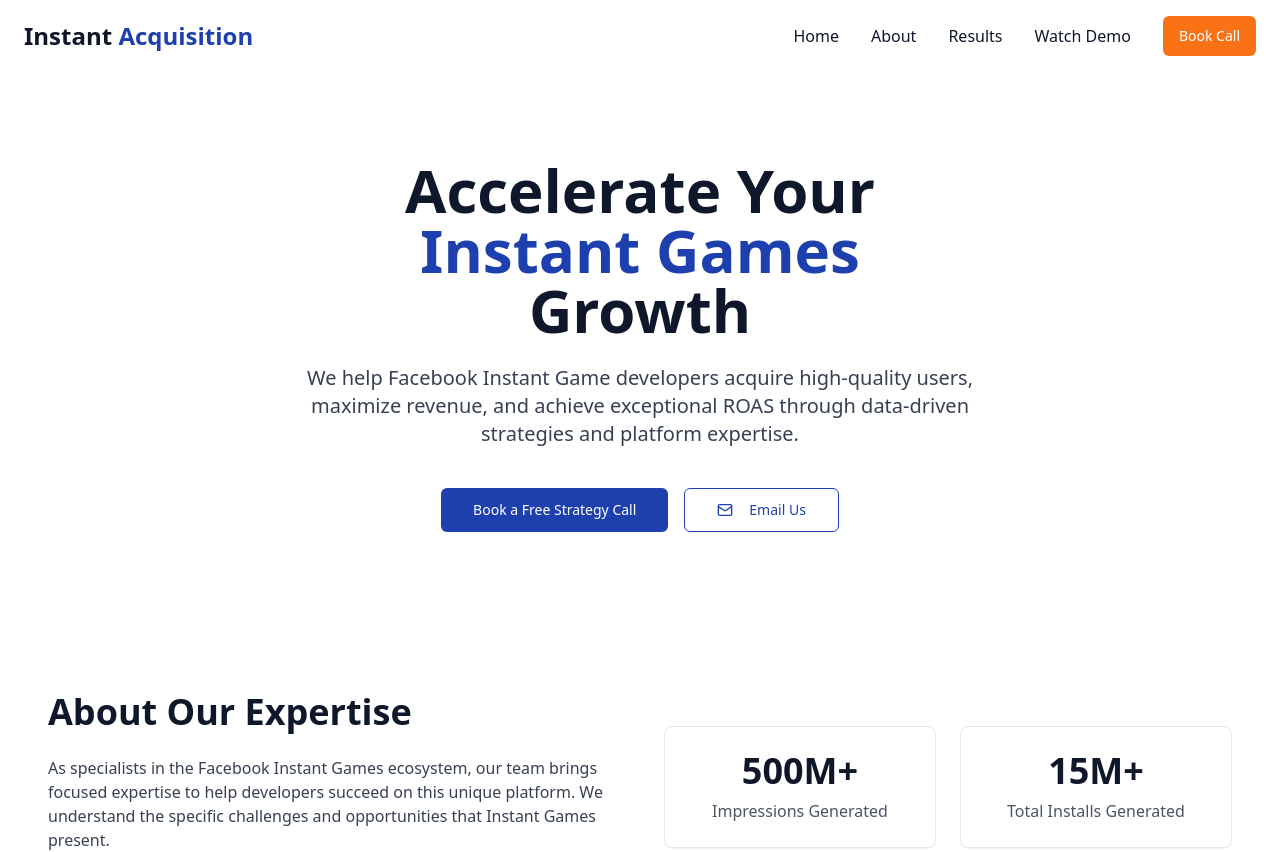
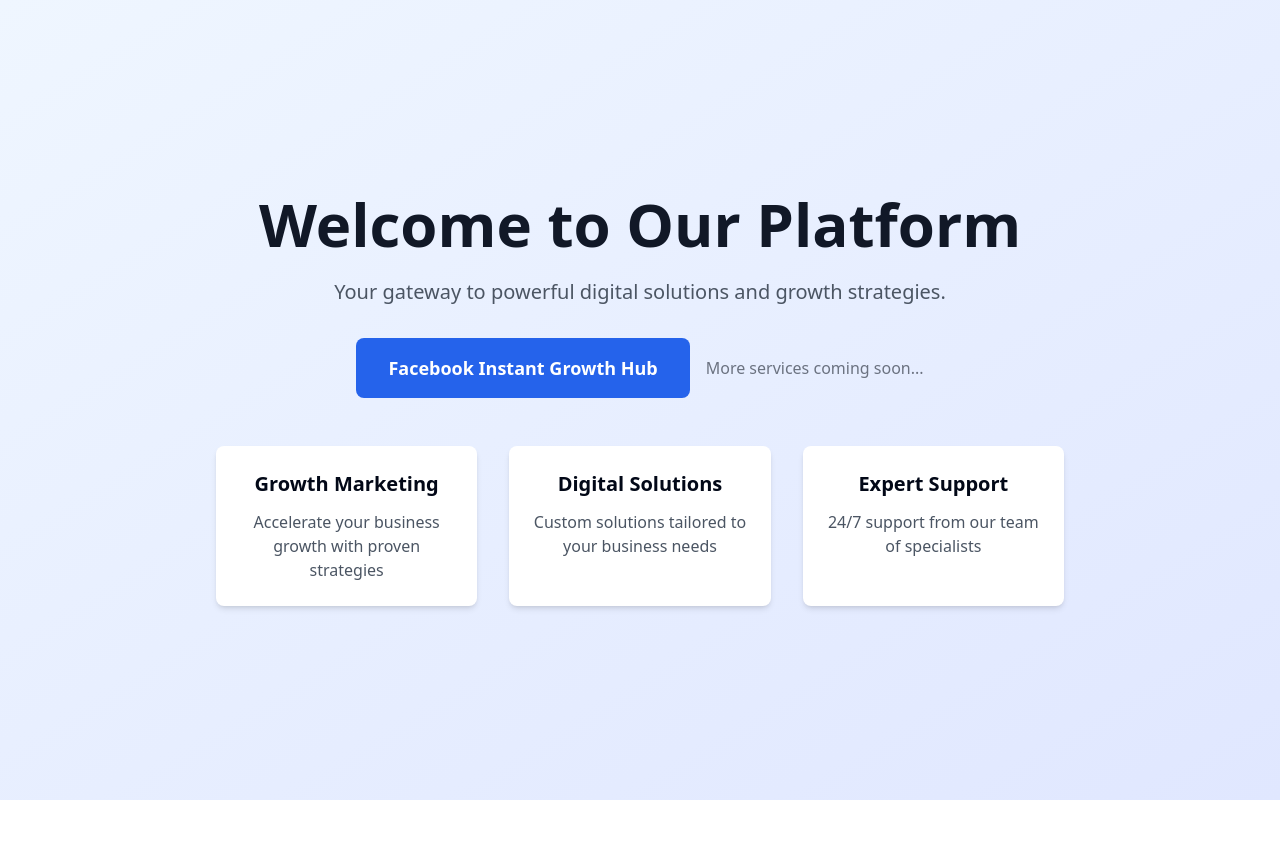
Before and after one commit to sanchitjosh/instant-games-growth-lab, a React (Vite) app: page / in a window 1280 px wide. Shown: the top 852 px of the page. After the commit the page ends 800 px from the top, so only its background shows below. Built offline with nearby package versions, Linux system fonts and the light colour scheme.

Commit message:
Add new route for /facebookInstant
Create a new route on the main domain for the /facebookInstant path.

```diff
--- a/src/App.tsx
+++ b/src/App.tsx
@@ -1,9 +1,11 @@
+
 import { Toaster } from "@/components/ui/toaster";
 import { Toaster as Sonner } from "@/components/ui/sonner";
 import { TooltipProvider } from "@/components/ui/tooltip";
 import { QueryClient, QueryClientProvider } from "@tanstack/react-query";
 import { BrowserRouter, Routes, Route } from "react-router-dom";
-import Index from "./pages/Index";
+import NewHome from "./pages/NewHome";
+import FacebookInstant from "./pages/FacebookInstant";
 import NotFound from "./pages/NotFound";
 
 const queryClient = new QueryClient();
@@ -15,7 +17,8 @@ const App = () => (
       <Sonner />
       <BrowserRouter>
         <Routes>
-          <Route path="/" element={<Index />} />
+          <Route path="/" element={<NewHome />} />
+          <Route path="/facebookInstant" element={<FacebookInstant />} />
           {/* ADD ALL CUSTOM ROUTES ABOVE THE CATCH-ALL "*" ROUTE */}
           <Route path="*" element={<NotFound />} />
         </Routes>
--- /dev/null
+++ b/src/pages/FacebookInstant.tsx
@@ -0,0 +1,27 @@
+
+import React from 'react';
+import Navbar from '@/components/Navbar';
+import HeroSection from '@/components/HeroSection';
+import AboutSection from '@/components/AboutSection';
+import ResultsSection from '@/components/ResultsSection';
+import VideoSection from '@/components/VideoSection';
+import BookCallSection from '@/components/BookCallSection';
+import Footer from '@/components/Footer';
+
+const FacebookInstant: React.FC = () => {
+  return (
+    <div className="min-h-screen flex flex-col">
+      <Navbar />
+      <main className="flex-1">
+        <HeroSection />
+        <AboutSection />
+        <ResultsSection />
+        <VideoSection />
+        <BookCallSection />
+      </main>
+      <Footer />
+    </div>
+  );
+};
+
+export default FacebookInstant;
--- /dev/null
+++ b/src/pages/NewHome.tsx
@@ -0,0 +1,48 @@
+
+import React from 'react';
+import { Link } from 'react-router-dom';
+
+const NewHome: React.FC = () => {
+  return (
+    <div className="min-h-screen flex flex-col items-center justify-center bg-gradient-to-br from-blue-50 to-indigo-100">
+      <div className="text-center max-w-4xl mx-auto px-6">
+        <h1 className="text-6xl font-bold text-gray-900 mb-6">
+          Welcome to Our Platform
+        </h1>
+        <p className="text-xl text-gray-600 mb-8 max-w-2xl mx-auto">
+          Your gateway to powerful digital solutions and growth strategies.
+        </p>
+
+        <div className="flex flex-col sm:flex-row gap-4 justify-center items-center">
+          <Link
+            to="/facebookInstant"
+            className="bg-blue-600 text-white px-8 py-4 rounded-lg font-semibold hover:bg-blue-700 transition-colors text-lg"
+          >
+            Facebook Instant Growth Hub
+          </Link>
+
+          <div className="text-gray-500">More services coming soon...</div>
+        </div>
+
+        <div className="mt-12 grid grid-cols-1 md:grid-cols-3 gap-8">
+          <div className="bg-white p-6 rounded-lg shadow-md">
+            <h3 className="text-xl font-semibold mb-3">Growth Marketing</h3>
+            <p className="text-gray-600">Accelerate your business growth with proven strategies</p>
+          </div>
+
+          <div className="bg-white p-6 rounded-lg shadow-md">
+            <h3 className="text-xl font-semibold mb-3">Digital Solutions</h3>
+            <p className="text-gray-600">Custom solutions tailored to your business needs</p>
+          </div>
+
+          <div className="bg-white p-6 rounded-lg shadow-md">
+            <h3 className="text-xl font-semibold mb-3">Expert Support</h3>
+            <p className="text-gray-600">24/7 support from our team of specialists</p>
+          </div>
+        </div>
+      </div>
+    </div>
+  );
+};
+
+export default NewHome;
```
